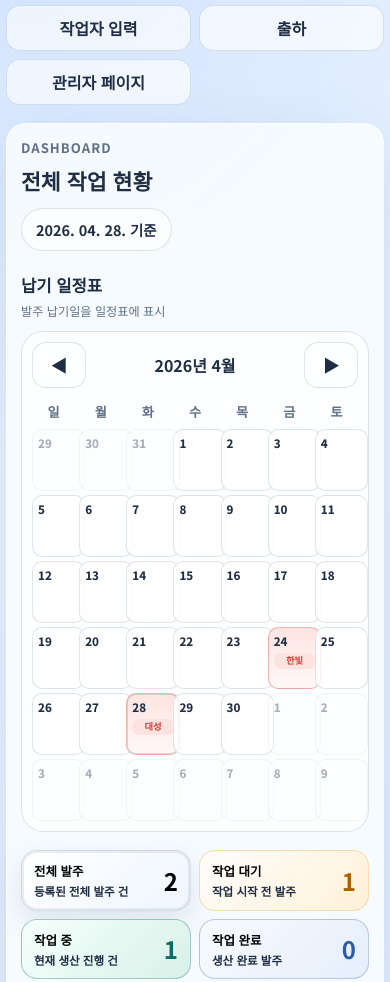
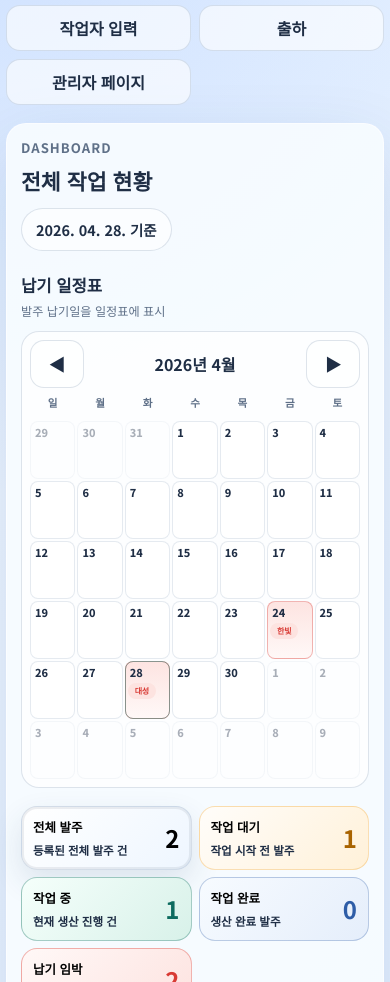
Before and after one commit to pdtosky/jhint, a website: page index.html in a window 390 px wide. Shown: the part 113-1095 px from the top of the page. Drawn offline with nearby package versions, Linux system fonts and the light colour scheme; no server answers.

Commit message:
Update style.css

```diff
--- a/style.css
+++ b/style.css
@@ -2059,3 +2059,242 @@ tbody tr:last-child td {
     display: none;
   }
 }
+
+@media (max-width: 760px) {
+  .calendar-wrap {
+    padding: 12px;
+    overflow-x: auto;
+    overflow-y: hidden;
+    -webkit-overflow-scrolling: touch;
+  }
+
+  .calendar-weekdays,
+  .calendar-grid {
+    min-width: 520px;
+    gap: 5px;
+  }
+
+  .calendar-day {
+    min-height: 76px;
+    aspect-ratio: auto;
+    padding: 6px;
+    border-radius: 12px;
+  }
+
+  .calendar-date {
+    font-size: 0.78rem;
+    line-height: 1;
+  }
+
+  .calendar-items {
+    gap: 4px;
+    margin-top: 7px;
+  }
+
+  .calendar-pill {
+    display: flex;
+    justify-content: center;
+    align-items: center;
+    min-height: 20px !important;
+    padding: 4px 5px;
+    border-radius: 8px;
+    font-size: 0.62rem;
+    line-height: 1.05;
+    white-space: nowrap;
+    overflow: hidden;
+    text-overflow: clip;
+  }
+
+  .calendar-pill-text-long {
+    display: none;
+  }
+
+  .calendar-pill-text-short {
+    display: inline;
+  }
+
+  .progress-card {
+    padding: 12px;
+  }
+
+  .progress-meta-grid {
+    display: grid;
+    grid-template-columns: repeat(2, minmax(0, 1fr));
+    gap: 6px;
+  }
+
+  .progress-meta-grid span,
+  .progress-chip {
+    width: 100%;
+    min-width: 0;
+    justify-content: flex-start;
+    padding: 6px 8px;
+    font-size: 0.7rem;
+    line-height: 1.2;
+    white-space: nowrap;
+    overflow: hidden;
+    text-overflow: ellipsis;
+  }
+
+  .progress-meta-grid .progress-note-chip {
+    grid-column: 1 / -1;
+    white-space: normal;
+    overflow: hidden;
+    text-overflow: unset;
+  }
+
+  .stats-grid {
+    gap: 7px;
+  }
+
+  .stat-card {
+    min-height: 64px;
+    padding: 10px 11px;
+  }
+}
+
+@media (max-width: 760px) {
+  .calendar-wrap {
+    width: 100%;
+    padding: 10px;
+    overflow-x: hidden;
+  }
+
+  .calendar-weekdays,
+  .calendar-grid {
+    width: 100%;
+    min-width: 0 !important;
+    grid-template-columns: repeat(7, minmax(0, 1fr));
+    gap: 3px;
+  }
+
+  .calendar-weekday {
+    font-size: 0.68rem;
+  }
+
+  .calendar-day {
+    min-width: 0;
+    min-height: 64px;
+    aspect-ratio: auto;
+    padding: 5px 3px;
+    border-radius: 10px;
+  }
+
+  .calendar-date {
+    font-size: 0.72rem;
+    line-height: 1;
+  }
+
+  .calendar-items {
+    gap: 3px;
+    margin-top: 6px;
+  }
+
+  .calendar-pill {
+    width: 100%;
+    max-width: 100%;
+    min-width: 0;
+    min-height: 18px !important;
+    padding: 3px 2px;
+    border-radius: 7px;
+    font-size: 0.54rem;
+    line-height: 1;
+    text-align: center;
+    white-space: nowrap;
+    overflow: hidden;
+    text-overflow: clip;
+  }
+
+  .calendar-pill-text-long {
+    display: none !important;
+  }
+
+  .calendar-pill-text-short {
+    display: inline !important;
+  }
+}
+
+html {
+  -webkit-text-size-adjust: 100%;
+  text-size-adjust: 100%;
+}
+
+@media (max-width: 760px) {
+  .calendar-wrap {
+    padding: 8px;
+    border-radius: 18px;
+    overflow: hidden;
+  }
+
+  .calendar-head {
+    margin-bottom: 10px;
+  }
+
+  .calendar-head .tab-btn {
+    min-width: 54px;
+    min-height: 48px;
+    padding: 8px;
+  }
+
+  .calendar-weekdays,
+  .calendar-grid {
+    width: 100%;
+    min-width: 0 !important;
+    gap: 2px;
+  }
+
+  .calendar-weekday {
+    font-size: 0.66rem;
+    line-height: 1;
+    padding-bottom: 4px;
+  }
+
+  .calendar-day {
+    min-width: 0 !important;
+    min-height: 58px;
+    padding: 5px 2px 4px;
+    border-radius: 8px;
+    border-color: rgba(75, 104, 146, 0.14);
+    box-shadow: none !important;
+  }
+
+  .calendar-day.today {
+    outline: 1px solid rgba(13, 107, 95, 0.45);
+    outline-offset: -1px;
+  }
+
+  .calendar-date {
+    display: block;
+    padding-left: 2px;
+    font-size: 0.68rem;
+    line-height: 1;
+  }
+
+  .calendar-items {
+    display: flex;
+    flex-direction: column;
+    align-items: center;
+    gap: 2px;
+    margin-top: 5px;
+  }
+
+  .calendar-pill {
+    width: min(28px, 100%);
+    max-width: 28px;
+    min-height: 16px !important;
+    padding: 2px 1px;
+    border-radius: 999px;
+    font-size: 0.5rem;
+    font-weight: 900;
+    letter-spacing: -0.04em;
+    line-height: 1;
+  }
+
+  .calendar-pill-text-long {
+    display: none !important;
+  }
+
+  .calendar-pill-text-short {
+    display: inline !important;
+  }
+}
```
